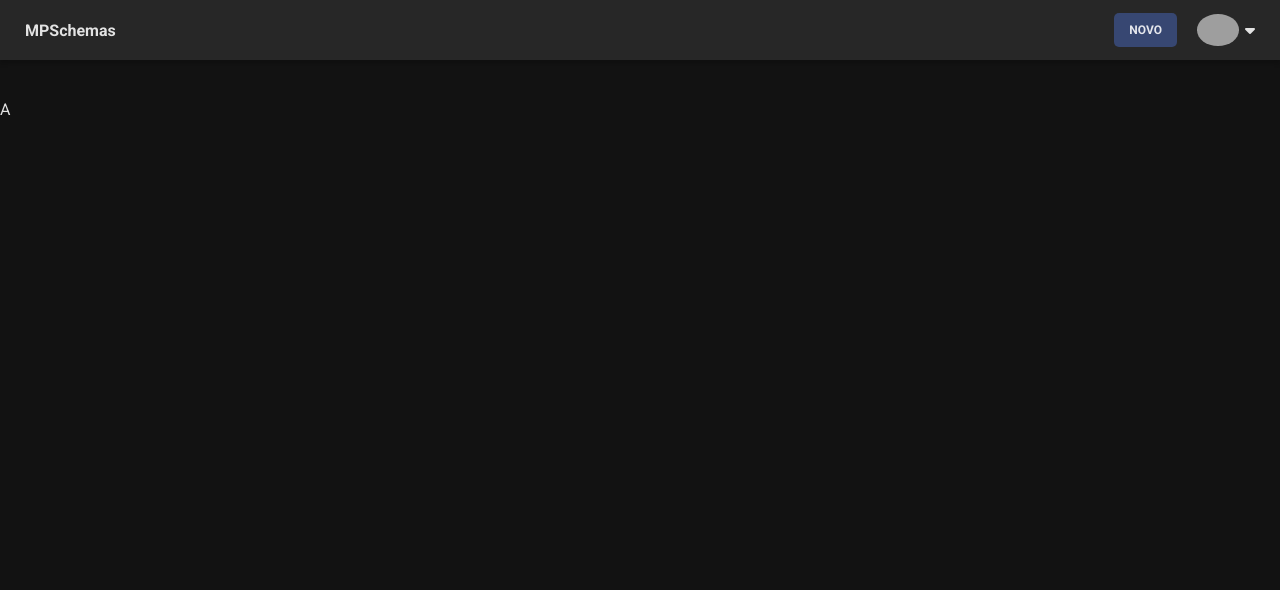
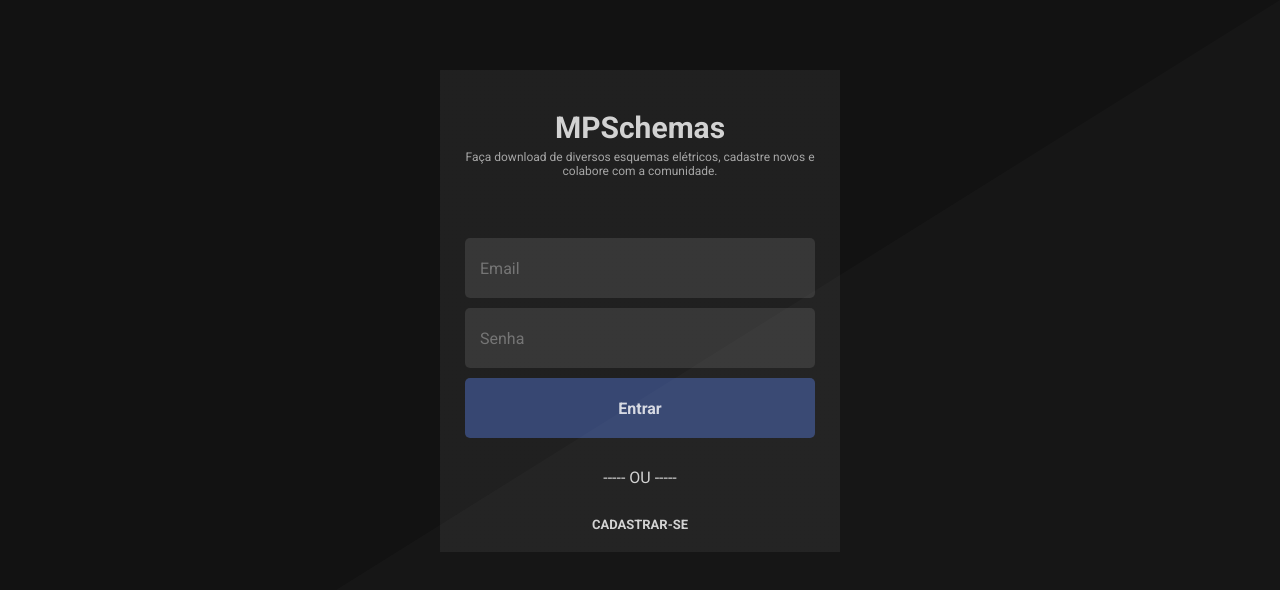
Before and after one commit to MauricioPDuarte/MPSchemas-front, a Vue app: page /login in a window 1280 px wide. Shown: the top 590 px of the page. Built offline with nearby package versions, Linux system fonts and the light colour scheme; grey boxes are pictures that could not be loaded.

Commit message:
Criado pagina de signin e componente input basico

```diff
--- a/src/App.vue
+++ b/src/App.vue
@@ -1,17 +1,17 @@
 <template>
   <div id="app">
-    <NavBar />
+    <!--<NavBar /> -->
     <router-view />
   </div>
 </template>
 
 <script>
-  import NavBar from './components/NavBar';
+//- import NavBar from './components/NavBar';
 
   export default {
     name: 'App',
     components: {
-      NavBar
+      //NavBar
     }
   }
 </script>
@@ -37,8 +37,12 @@ html * {
   -webkit-font-smoothing: antialiased;
   -moz-osx-font-smoothing: grayscale;
   font-size: 16px;
+  color: rgba(255, 255, 255, 0.8);
 }
 
+button, a {
+  cursor: pointer;
+}
 
 a {
   text-decoration: none;
--- a/src/Views/SignIn.vue
+++ b/src/Views/SignIn.vue
@@ -1,22 +1,106 @@
 <template>
   <div class="containerSignIn">
-      <p>A</p>
+      <div class="blockSignIn">
+        <h1>MPSchemas</h1>
+        <p>Faça download de diversos esquemas elétricos, cadastre novos e colabore com a comunidade. </p>
+        <Input placeholder="Email" />
+        <Input placeholder="Senha" type="password" />
+        <button class="mpBtnPrimary">Entrar</button>
+        <span>----- OU -----</span>
+        <a>CADASTRAR-SE</a>
+      </div>
+      <div class="triangle"></div>
+
   </div>
 </template>
 
 <script>
+    import Input from '../components/Input';
 
-  export default {
-    name: 'SignIn',
-    components: {
-
+    export default {
+        name: 'SignIn',
+        components: {
+            Input,
+        }
     }
-  }
 </script>
 
 <style scoped>
     .containerSignIn {
+    }
+
+    .blockSignIn {
+        position: fixed;
+        left: 0%;
+        right: 0;
+        margin: 70px auto 0 auto;
+        width: 350px;
+        background: linear-gradient(0deg, rgba(255, 255, 255, 0.06), rgba(255, 255, 255, 0.06)), #121212;
+        padding: 10px 15px;
+
+        display: flex;
+        align-items: center;
+        flex-direction: column;
+    }
+
+    @media(min-width: 600px){
+        .blockSignIn {
+            padding: 20px 25px;
+            width: 400px;
+        }
+    }
+
+    .blockSignIn h1 {
+        margin-top: 20px;
+        font-size: 30px;
 
     }
 
+    .blockSignIn p {
+        text-align: center;
+        font-size: 12px;
+        margin-top: 5px;
+        margin-bottom: 60px;
+        color: rgba(255, 255, 255, 0.6);
+    }
+
+    .blockSignIn span {
+        text-align: center;
+        margin: 30px 0;
+
+    }
+
+    .blockSignIn a {
+        font-weight: 600;
+        font-size: 13px;
+
+    }
+
+    .mpBtnPrimary {
+        width: 100%;
+        height: 60px;
+        background: #374772;
+        border-radius: 5px;
+
+
+        font-weight: 600;
+    }
+
+    .mpInput {
+        width: 100%;
+        height: 60px;
+        padding: 10px 15px;
+        border-radius: 5px;
+        background: rgba(255, 255, 255, 0.1);
+        margin-bottom: 10px;
+    }
+
+
+    .triangle {
+        width: 100%;
+        height: 100vh;
+        background-color: rgba(255, 255, 255, 0.02);
+        clip-path: polygon(100% 100%, 0 100%, 100% 0);
+    }
+
 </style>
--- /dev/null
+++ b/src/components/Input.vue
@@ -0,0 +1,46 @@
+<template>
+  <div class="container">
+    <input v-bind="$attrs" />
+
+  </div>
+</template>
+
+<script>
+  export default {
+    name: "Input",
+    inheritAttrs: false,
+    data: () => {
+
+    },
+    props: {
+        icon: {
+            type: String,
+            required: false
+        }
+    },
+    computed: {
+
+    }
+  }
+</script>
+
+<style scoped>
+    .container {
+        width: 100%;
+        height: 60px;
+        padding: 10px 15px;
+        border-radius: 5px;
+        background: rgba(255, 255, 255, 0.1);
+        margin-bottom: 10px;
+
+        display: flex;
+        align-items: center;
+    }
+
+    .container input {
+        width: 100%;
+        height: 100%;
+    }
+
+
+</style>
```
